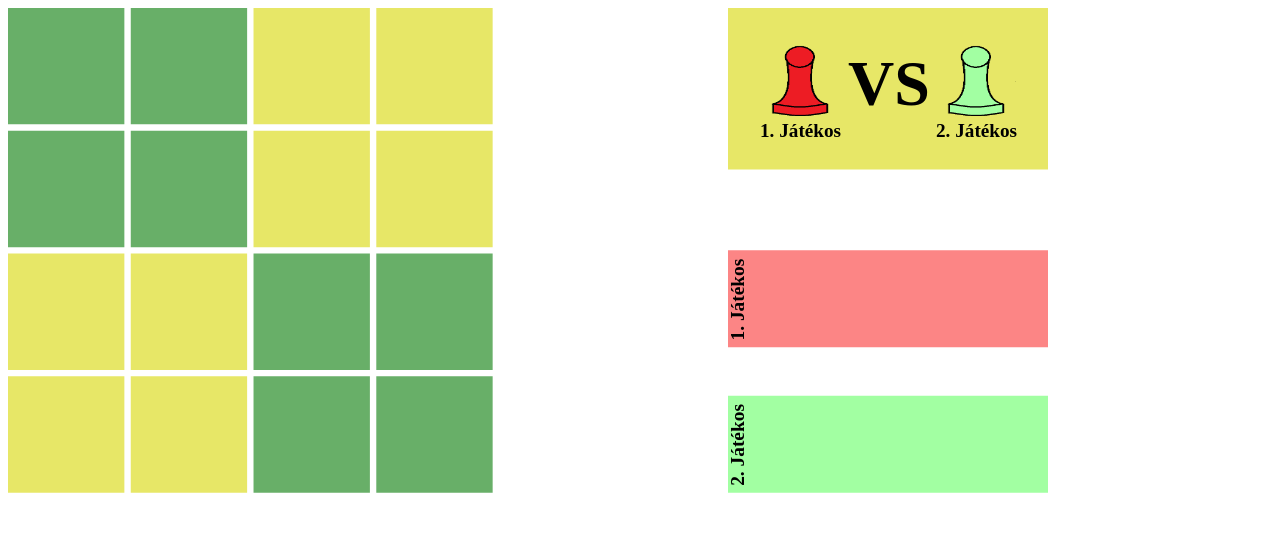
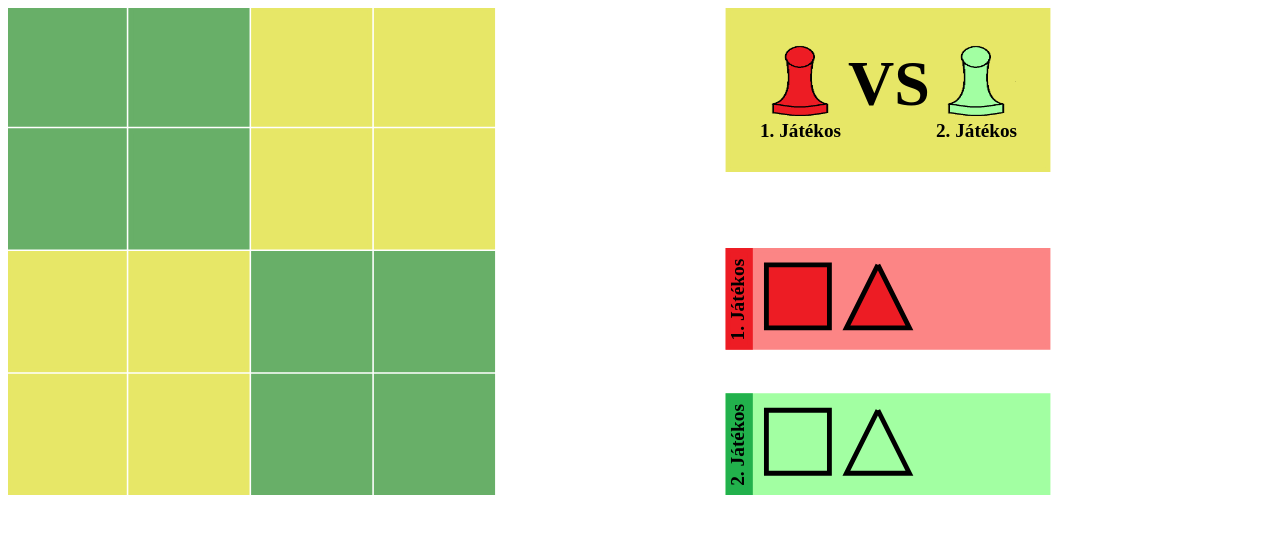
Before and after one commit to WakooMan/JavaScriptBeadando, a plain HTML site: page index.html in a window 1280 px wide. Drawn offline with Linux system fonts and the light colour scheme.

Commit message:
Separated classes and the script and written some Drawable class

```diff
--- /dev/null
+++ b/Classes.js
@@ -0,0 +1,295 @@
+//Base Classes
+
+class Drawable
+{
+  constructor(Point,Rotation,FillStyle,StrokeStyle)
+  {
+    this.Point = Point;
+    this.Rotation = Rotation;
+    this.FillStyle = FillStyle;
+    this.StrokeStyle = StrokeStyle;
+  }
+  BeginDraw()
+  {
+    Context.translate(this.Point.X,this.Point.Y);
+    Context.rotate(this.Rotation);
+  }
+
+  EndDraw()
+  {
+    Context.rotate(-this.Rotation);
+    Context.translate(-this.Point.X,-this.Point.Y);
+  }
+}
+
+
+
+class Color
+{
+  constructor(R,G,B)
+  {
+    this.R=R;
+    this.G = G;
+    this.B=B;
+  }
+  ToString()
+  {
+    return `rgb(${this.R},${this.G},${this.B})`;
+  }
+}
+
+class Point
+{
+  constructor(x,y)
+  {
+    this.X = x;
+    this.Y = y;
+  }
+}
+
+class Table
+{
+  constructor(Cells)
+  {
+    this.Cells = Cells;
+  }
+  draw()
+  {
+    this.Cells.forEach(
+      (Value,idx,array)=>
+      {
+        Value.draw();
+      });
+  }
+}
+
+class Panel
+{
+  constructor(Rectangle)
+  {
+    this.Rectangle = Rectangle;
+  }
+  draw()
+  {
+    this.Rectangle.draw();
+  }
+}
+
+class SurfacePanel
+{
+  constructor(Table,Panel,Player1Panel,Player2Panel)
+  {
+    this.Table = Table;
+    this.Panel = Panel;
+    this. Player1Panel = Player1Panel;
+    this. Player2Panel = Player2Panel;
+  }
+  draw()
+  {
+    this.Table.draw();
+    this.Panel.draw();
+    this.Player1Panel.draw();
+    this.Player2Panel.draw();
+  }
+}
+
+//Child Classes
+
+class Rectangle extends Drawable
+{
+  constructor(Point,FillColor,StrokeColor,Width,Height,StrokeWidth,Rotation=0)
+  {
+    super(Point,Rotation,FillColor.ToString(),StrokeColor.ToString());
+    this.Width = Width;
+    this.Height = Height;
+    this.StrokeWidth = StrokeWidth;
+  }
+
+  draw()
+  {
+    this.BeginDraw();
+    Context.beginPath();
+    Context.fillStyle = this.FillStyle;
+    Context.strokeStyle = this.StrokeStyle;
+    Context.lineWidth = this.StrokeWidth;
+    Context.rect(0,0,this.Width,this.Height);
+    Context.fill();
+    Context.stroke();
+    Context.closePath();
+    this.EndDraw();
+  }
+  getWidthPercentage(percentage)
+  {
+    return this.Width*percentage/100;
+  }
+
+  getHeightPercentage(percentage)
+  {
+    return this.Height*percentage/100;
+  }
+
+  getWidthPercentagePoint(percentage)
+  {
+    return this.Point.X+this.getWidthPercentage(percentage);
+  }
+
+  getHeightPercentagePoint(percentage)
+  {
+    return this.Point.Y+this.getHeightPercentage(percentage);
+  }
+}
+
+class Square extends Rectangle
+{
+  constructor(Point,FillColor,StrokeColor,a,StrokeWidth,Rotation=0)
+  {
+    super(Point,FillColor,StrokeColor,a,a,StrokeWidth,Rotation);
+  }
+}
+
+class BorderlessRectangle extends Rectangle
+{
+  constructor(Point,FillColor,Width,Height,Rotation=0)
+  {
+    super(Point,FillColor,FillColor,Width,Height,0,Rotation);
+  }
+}
+
+class Szoveg extends Drawable
+{
+  constructor(Str,Point,FontStr,fillStyle,Rotation = 0)
+  {
+    super(Point,Rotation,fillStyle,fillStyle);
+    this.Str = Str;
+    this.FontStr = FontStr;
+  }
+
+  draw()
+  {
+    this.BeginDraw();
+    Context.beginPath();
+    Context.font = this.FontStr;
+    Context.fillStyle = this.FillStyle;
+    Context.fillText(this.Str,0,0);
+    Context.closePath();
+    this.EndDraw();
+  }
+}
+
+class Triangle extends Drawable
+{
+    constructor(Point,FillColor,Width,Height,StrokeColor,StrokeWidth,Rotation=0)
+    {
+        super(Point,Rotation,FillColor.ToString(),StrokeColor.ToString());
+        this.Width = Width;
+        this.Height = Height;
+        this.StrokeWidth = StrokeWidth;
+    }
+
+    getWidthPercentage(percentage)
+    {
+        return this.Width*percentage/100;
+    }
+
+    getHeightPercentage(percentage)
+    {
+        return this.Height*percentage/100;
+    }
+
+    draw()
+    {
+        this.BeginDraw();
+        Context.beginPath();
+        Context.fillStyle = this.FillStyle;
+        Context.strokeStyle = this.StrokeStyle;
+        Context.lineWidth = this.StrokeWidth;
+        Context.moveTo(this.getWidthPercentage(50),0);
+        Context.lineTo(this.Width,this.Height);
+        Context.lineTo(0,this.Height);
+        Context.lineTo(this.getWidthPercentage(50),0);
+        Context.fill();
+        Context.stroke();
+        Context.closePath();
+        this.EndDraw();
+    }
+}
+
+class Circle extends Drawable
+{
+    constructor(Point,FillColor,Width,Height,StrokeColor,StrokeWidth,Rotation=0)
+    {
+        super(Point,Rotation,FillColor.ToString(),StrokeColor.ToString());
+        this.Width = Width;
+        this.Height = Height;
+        this.StrokeWidth = StrokeWidth;
+    }
+    draw()
+    {
+        this.BeginDraw();
+        Context.beginPath();
+        Context.fillStyle = this.FillStyle;
+        Context.strokeStyle = this.StrokeStyle;
+        Context.lineWidth = this.StrokeWidth;
+        Context.arc();
+        Context.fill();
+        Context.stroke();
+        Context.closePath();
+        this.EndDraw();
+    }
+}
+
+class PlayerPanel extends Panel
+{
+  constructor(Rectangle,PlayerStr,ActiveColor,PassiveColor,IsActive)
+  {
+    super(Rectangle);
+    this.Player = new Szoveg(PlayerStr,new Point(this.Rectangle.Point.X + this.Rectangle.getWidthPercentage(5),this.Rectangle.Point.Y + this.Rectangle.getHeightPercentage(93)),`bold ${this.Rectangle.getHeightPercentage(20)}px serif`,'black',-Math.PI/2);
+    this.PlayerStrRectangle = new BorderlessRectangle(this.Rectangle.Point,ActiveColor,this.Rectangle.getWidthPercentage(7),this.Rectangle.Height);
+    this.ActiveColor = ActiveColor;
+    this.PassiveColor = PassiveColor;
+    this.IsActive = IsActive;
+    let black = new Color(0,0,0);
+    this.Square = new Square(new Point(this.Rectangle.getWidthPercentagePoint(12),this.Rectangle.getHeightPercentagePoint(15)),this.GetCurrentColor(),black,this.Rectangle.getHeightPercentage(65),this.Rectangle.getHeightPercentage(5));
+    this.Triangle = new Triangle(new Point(this.Rectangle.getWidthPercentagePoint(37),this.Rectangle.getHeightPercentagePoint(15)),this.GetCurrentColor(),this.Rectangle.getHeightPercentage(65),this.Rectangle.getHeightPercentage(65),black,this.Rectangle.getHeightPercentage(5));
+
+   }
+  GetCurrentColor()
+  {
+      return (this.IsActive) ? this.ActiveColor : this.PassiveColor;
+  }
+  draw()
+  {
+    super.draw();
+    this.PlayerStrRectangle.draw();
+    this.Player.draw();
+    this.Square.draw();
+    this.Triangle.draw();
+  }
+}
+
+class OpponentsPanel extends Panel
+{
+  constructor(Rectangle,Player1Image,Player2Image,P1Name,P2Name)
+  {
+    super(Rectangle);
+    this.Player1Image = Player1Image;
+    this.Player2Image = Player2Image;
+    this.dx1 = this.Rectangle.getWidthPercentagePoint(10);
+    this.dx2 = this.Rectangle.getWidthPercentagePoint(65);
+    this.dy = this.Rectangle.getHeightPercentagePoint(20);
+    this.dw = this.Rectangle.getWidthPercentage(25);
+    this.dh = this.Rectangle.getHeightPercentage(50);
+    this.VS = new Szoveg('VS',new Point(this.dx1+(this.dx2-this.dx1)/2,this.Rectangle.getHeightPercentagePoint(60)),`bold ${this.Rectangle.getWidthPercentage(20)}px serif`,'black');
+    this.P1 = new Szoveg(P1Name,new Point(this.dx1,this.dy+this.dh+this.Rectangle.getHeightPercentagePoint(10)),`bold ${this.Rectangle.getWidthPercentage(6)}px serif`,'black');
+    this.P2 = new Szoveg(P2Name,new Point(this.dx2,this.dy+this.dh+this.Rectangle.getHeightPercentagePoint(10)),`bold ${this.Rectangle.getWidthPercentage(6)}px serif`,'black');
+  }
+  draw()
+  {
+    super.draw();
+    Context.drawImage(this.Player1Image,this.dx1,this.dy,this.dw,this.dh);
+    Context.drawImage(this.Player2Image,this.dx2,this.dy,this.dw,this.dh);
+    this.VS.draw();
+    this.P1.draw();
+    this.P2.draw();
+  }
+}
--- a/script.js
+++ b/script.js
@@ -1,216 +1,3 @@
-class Drawable
-{
-  constructor(Point,Rotation,FillStyle,StrokeStyle)
-  {
-    this.Point = Point;
-    this.Rotation = Rotation;
-    this.FillStyle = FillStyle;
-    this.StrokeStyle = StrokeStyle;
-  }
-  BeginDraw()
-  {
-    Context.translate(this.Point.X,this.Point.Y);
-    Context.rotate(this.Rotation);
-  }
-
-  EndDraw()
-  {
-    Context.rotate(-this.Rotation);
-    Context.translate(-this.Point.X,-this.Point.Y);
-  }
-}
-
-
-
-class Color
-{
-  constructor(R,G,B)
-  {
-    this.R=R;
-    this.G = G;
-    this.B=B;
-  }
-  ToString()
-  {
-    return `rgb(${this.R},${this.G},${this.B})`;
-  }
-}
-
-class Point
-{
-  constructor(x,y)
-  {
-    this.X = x;
-    this.Y = y;
-  }
-}
-
-class Rectangle extends Drawable
-{
-  constructor(Point,FillColor,StrokeColor,Width,Height,Rotation=0)
-  {
-    super(Point,Rotation,FillColor.ToString(),StrokeColor.ToString());
-    this.Width = Width;
-    this.Height = Height;
-  }
-
-  draw()
-  {
-    this.BeginDraw();
-    Context.beginPath();
-    Context.fillStyle = this.FillStyle;
-    Context.strokeStyle = this.StrokeStyle;
-    Context.rect(0,0,this.Width,this.Height);
-    Context.fill();
-    Context.closePath();
-    this.EndDraw();
-  }
-  getWidthPercentage(percentage)
-  {
-    return this.Width*percentage/100;
-  }
-
-  getHeightPercentage(percentage)
-  {
-    return this.Height*percentage/100;
-  }
-
-  getWidthPercentagePoint(percentage)
-  {
-    return this.Point.X+this.getWidthPercentage(percentage);
-  }
-
-  getHeightPercentagePoint(percentage)
-  {
-    return this.Point.Y+this.getHeightPercentage(percentage);
-  }
-}
-
-class Square extends Rectangle
-{
-  constructor(Point,FillColor,StrokeColor,a,Rotation=0)
-  {
-    super(Point,Rotation,FillColor.ToString(),StrokeColor.ToString(),a,a,Rotation);
-  }
-}
-
-class BorderlessRectangle extends Rectangle
-{
-  constructor(Point,FillColor,Width,Height,Rotation=0)
-  {
-    super(Point,FillColor,FillColor,Width,Height,Rotation);
-  }
-}
-
-class Table
-{
-  constructor(Cells)
-  {
-    this.Cells = Cells;
-  }
-  draw()
-  {
-    this.Cells.forEach(
-      (Value,idx,array)=>
-      {
-        Value.draw();
-      });
-  }
-}
-
-class Panel
-{
-  constructor(Rectangle)
-  {
-    this.Rectangle = Rectangle;
-  }
-  draw()
-  {
-    this.Rectangle.draw();
-  }
-}
-
-class Szoveg extends Drawable
-{
-  constructor(Str,Point,fontStr,fillStyle,Rotation = 0)
-  {
-    super(Point,Rotation);
-    this.Str = Str;
-    this.fontStr = fontStr;
-    this.fillStyle = fillStyle;
-  }
-
-  draw()
-  {
-    this.BeginDraw();
-    Context.beginPath();
-    Context.font = this.fontStr;
-    Context.fillStyle = this.fillStyle;
-    Context.fillText(this.Str,0,0);
-    Context.closePath();
-    this.EndDraw();
-  }
-}
-
-class PlayerPanel extends Panel
-{
-  constructor(Rectangle,PlayerStr)
-  {
-    super(Rectangle);
-    this.Player = new Szoveg(PlayerStr,new Point(this.Rectangle.Point.X + this.Rectangle.getWidthPercentage(5),this.Rectangle.Point.Y + this.Rectangle.getHeightPercentage(93)),`bold ${this.Rectangle.getHeightPercentage(20)}px serif`,'black',-Math.PI/2);
-  }
-  draw()
-  {
-    super.draw();
-    this.Player.draw();
-  }
-}
-
-class OpponentsPanel extends Panel
-{
-  constructor(Rectangle,Player1Image,Player2Image,P1Name,P2Name)
-  {
-    super(Rectangle);
-    this.Player1Image = Player1Image;
-    this.Player2Image = Player2Image;
-    this.dx1 = this.Rectangle.getWidthPercentagePoint(10);
-    this.dx2 = this.Rectangle.getWidthPercentagePoint(65);
-    this.dy = this.Rectangle.getHeightPercentagePoint(20);
-    this.dw = this.Rectangle.getWidthPercentage(25);
-    this.dh = this.Rectangle.getHeightPercentage(50);
-    this.VS = new Szoveg('VS',new Point(this.dx1+(this.dx2-this.dx1)/2,this.Rectangle.getHeightPercentagePoint(60)),`bold ${this.Rectangle.getWidthPercentage(20)}px serif`,'black');
-    this.P1 = new Szoveg(P1Name,new Point(this.dx1,this.dy+this.dh+this.Rectangle.getHeightPercentagePoint(10)),`bold ${this.Rectangle.getWidthPercentage(6)}px serif`,'black');
-    this.P2 = new Szoveg(P2Name,new Point(this.dx2,this.dy+this.dh+this.Rectangle.getHeightPercentagePoint(10)),`bold ${this.Rectangle.getWidthPercentage(6)}px serif`,'black');
-  }
-  draw()
-  {
-    super.draw();
-    Context.drawImage(this.Player1Image,this.dx1,this.dy,this.dw,this.dh);
-    Context.drawImage(this.Player2Image,this.dx2,this.dy,this.dw,this.dh);
-    this.VS.draw();
-    this.P1.draw();
-    this.P2.draw();
-  }
-}
-
-class SurfacePanel
-{
-  constructor(Table,Panel,Player1Panel,Player2Panel)
-  {
-    this.Table = Table;
-    this.Panel = Panel;
-    this. Player1Panel = Player1Panel;
-    this. Player2Panel = Player2Panel;
-  }
-  draw()
-  {
-    this.Table.draw();
-    this.Panel.draw();
-    this.Player1Panel.draw();
-    this.Player2Panel.draw();
-  }
-}
-
 const Canvas = document.querySelector('canvas');
 const Context = Canvas.getContext('2d');
 const GreenCellColor = new Color(104,175,104);
@@ -267,8 +54,8 @@ window.addEventListener('resize', resizeCanvas, false);
     let OpponentsPanelHeight = CellPos(4,3)/3;
     let PlayerPanelHeight = CellPos(4,3)/5;
     let X = Width/2+Width/16;
-    let player1Panel = new PlayerPanel(new BorderlessRectangle(new Point(X,CellPos(4,3)/2),Jatekos1PasszivColor,PanelWidths,PlayerPanelHeight),'1. Játékos');
-    let player2Panel = new PlayerPanel(new BorderlessRectangle(new Point(X,CellPos(4,3)-PlayerPanelHeight),Jatekos2PasszivColor,PanelWidths,PlayerPanelHeight),'2. Játékos');
+    let player1Panel = new PlayerPanel(new BorderlessRectangle(new Point(X,CellPos(4,3)/2),Jatekos1PasszivColor,PanelWidths,PlayerPanelHeight),'1. Játékos',Jatekos1AktivColor,Jatekos1PasszivColor,true);
+    let player2Panel = new PlayerPanel(new BorderlessRectangle(new Point(X,CellPos(4,3)-PlayerPanelHeight),Jatekos2PasszivColor,PanelWidths,PlayerPanelHeight),'2. Játékos',Jatekos2AktivColor,Jatekos2PasszivColor,false);
     let player1Image = document.createElement('img');
     player1Image.src = 'Images/piros.png';
     let player2Image = document.createElement('img');
```
Also changed, not shown: index.html (+1 -0 lines).
